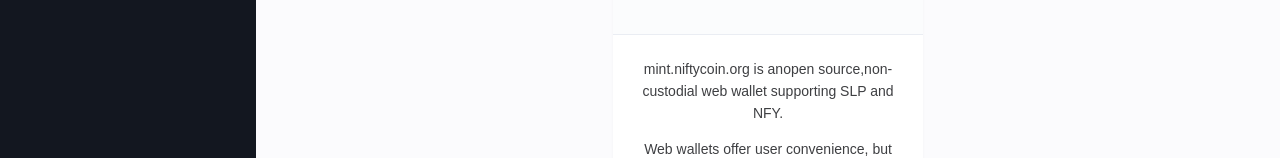
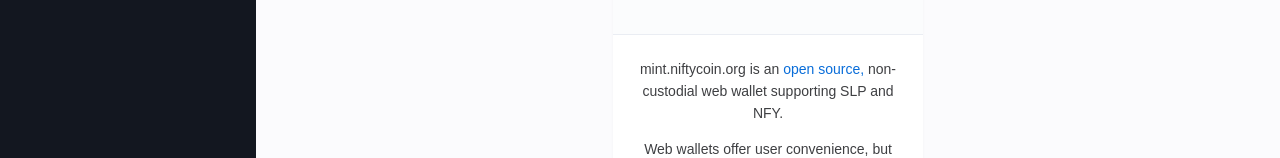
Before and after one commit to perivar/niftyexplorer, a React (Create React App) app: page /#/portfolio in a window 1280 px wide. Shown: the part 382-540 px from the top of the page. Built offline with nearby package versions, Linux system fonts and the light colour scheme; a web font is replaced by a local one.

Commit message:
fixed wrong style

```diff
--- a/src/components/OnBoarding/OnBoarding.tsx
+++ b/src/components/OnBoarding/OnBoarding.tsx
@@ -119,9 +119,13 @@ export const OnBoarding = ({ history }: any) => {
             bordered={false}>
             <div style={{}}>
               <p>
-                mint.niftycoin.org is an
-                <a href="https://github.com/niftycoin-project/mint/" target="_blank" rel="noopener noreferrer">
-                  open source,
+                mint.niftycoin.org is an{' '}
+                <a
+                  style={{ color: '#096dd9' }}
+                  href="https://github.com/niftycoin-project/mint/"
+                  target="_blank"
+                  rel="noopener noreferrer">
+                  open source,{' '}
                 </a>
                 non-custodial web wallet supporting SLP and NFY.
               </p>
```
